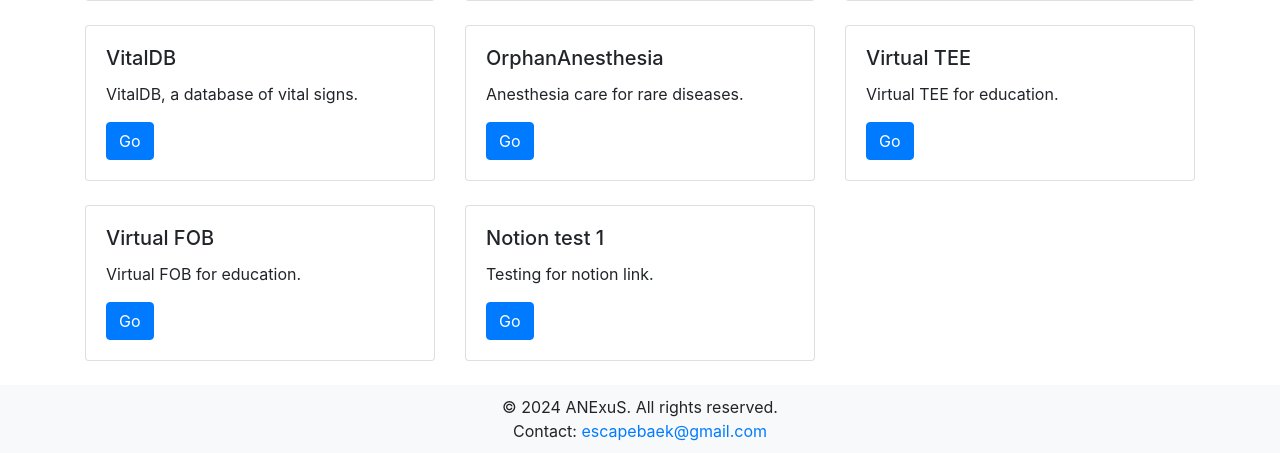
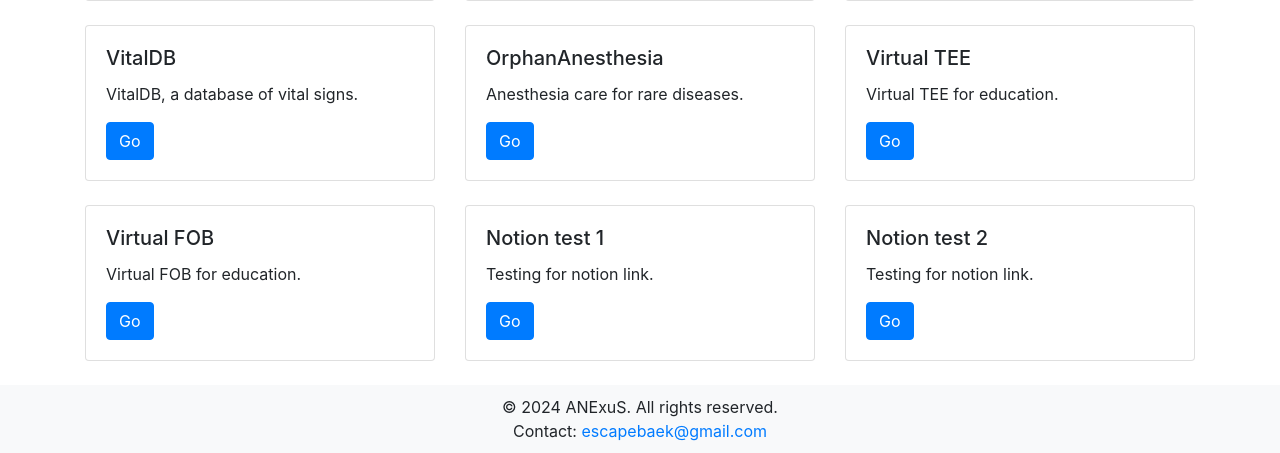
Before and after one commit to escapeBaek/anexus, a Django app: page / in a window 1280 px wide. Shown: the part 720-1173 px from the top of the page. Run offline with Django 5.2, Linux system fonts and the light colour scheme; some libraries are stand-ins or nearby versions.

Commit message:
notion add

```diff
--- a/land/templates/land/home.html
+++ b/land/templates/land/home.html
@@ -124,5 +124,18 @@
       </div>
     </div>
   </div>
+  <div class="col-md-4 mb-4">
+    <div class="card">
+      <div class="card-body">
+        <h5 class="card-title">Notion test 2</h5>
+        <p class="card-text">Testing for notion link.</p>
+        <a
+          href="https://escapebaek.notion.site/ERAS-PONV-Guideline-92a68b5dbb85474a85eeee278b636bc7?pvs=4"
+          class="btn btn-primary"
+          >Go</a
+        >
+      </div>
+    </div>
+  </div>
 </div>
 {% endblock %}
```
